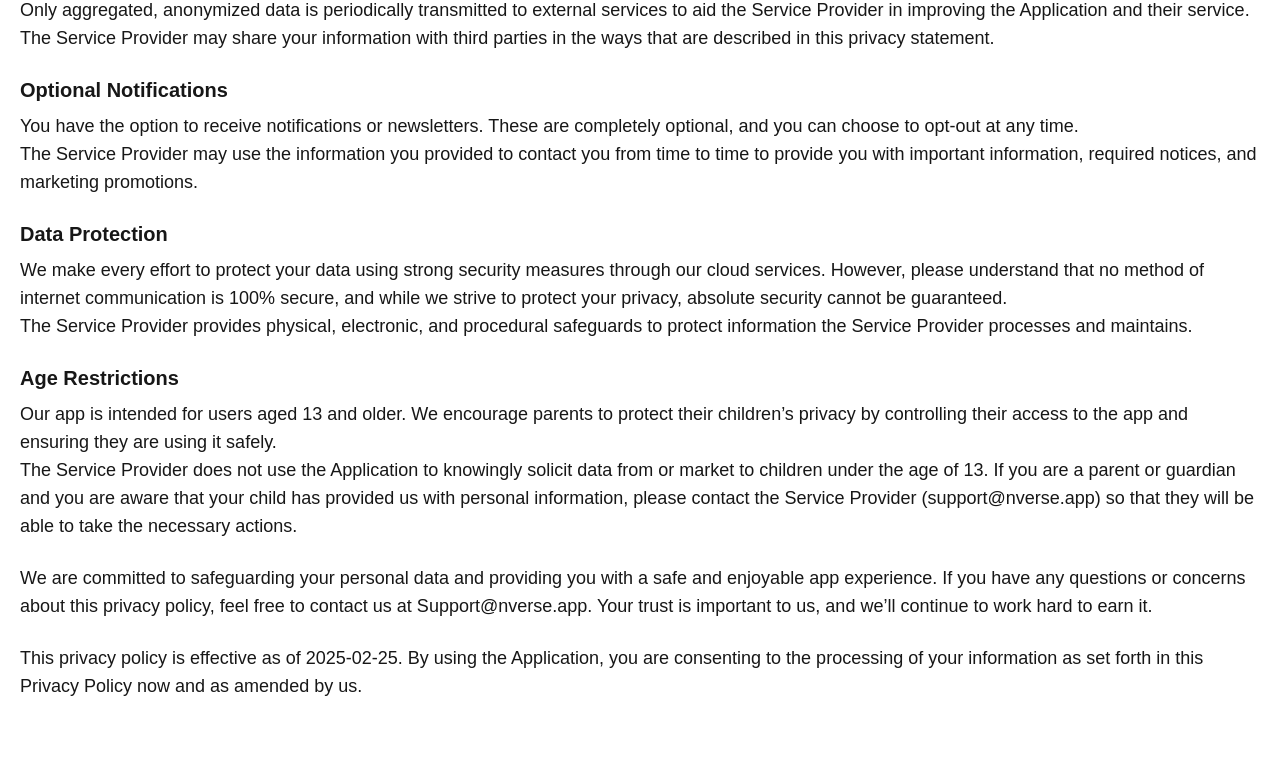
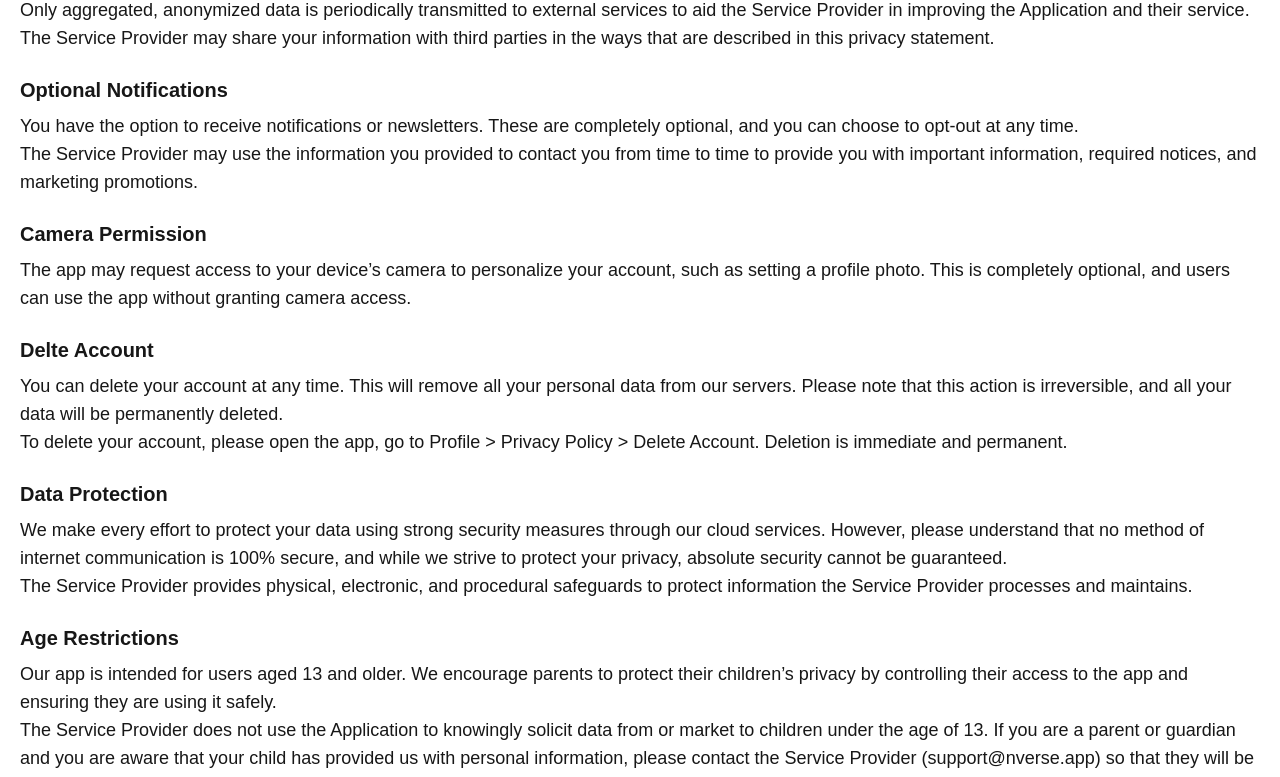
Before and after one commit to Amir-Wake/niverse-web, a Next.js app: page /about/privacy-policy in a window 1280 px wide. Shown: the part 588-1365 px from the top of the page. Before the commit the page ends 1308 px from the top, so only its background shows below. Built offline with nearby package versions, Linux system fonts and the light colour scheme.

Commit message:
edit privacy

```diff
--- a/app/about/privacy-policy/page.tsx
+++ b/app/about/privacy-policy/page.tsx
@@ -30,6 +30,15 @@ const PrivacyPolicyPage: React.FC = () => {
                         <p className='text-lg'>The Service Provider may use the information you provided to contact you from time to time to provide you with important information, required notices, and marketing promotions.</p>
                     </li>
                     <li>
+                        <div className='text-xl font-bold mb-2'>Camera Permission</div>
+                        <p className='text-lg'>The app may request access to your device’s camera to personalize your account, such as setting a profile photo. This is completely optional, and users can use the app without granting camera access.</p>
+                    </li>
+                    <li>
+                        <div className='text-xl font-bold mb-2'>Delte Account</div>
+                        <p className='text-lg'>You can delete your account at any time. This will remove all your personal data from our servers. Please note that this action is irreversible, and all your data will be permanently deleted.</p>
+                        <p className='text-lg'>To delete your account, please open the app, go to Profile &gt; Privacy Policy &gt; Delete Account. Deletion is immediate and permanent.</p>
+                    </li>
+                    <li>
                         <div className='text-xl font-bold mb-2'>Data Protection</div>
                         <p className='text-lg'>We make every effort to protect your data using strong security measures through our cloud services. However, please understand that no method of internet communication is 100% secure, and while we strive to protect your privacy, absolute security cannot be guaranteed.</p>
                         <p className='text-lg'>The Service Provider provides physical, electronic, and procedural safeguards to protect information the Service Provider processes and maintains.</p>
```
